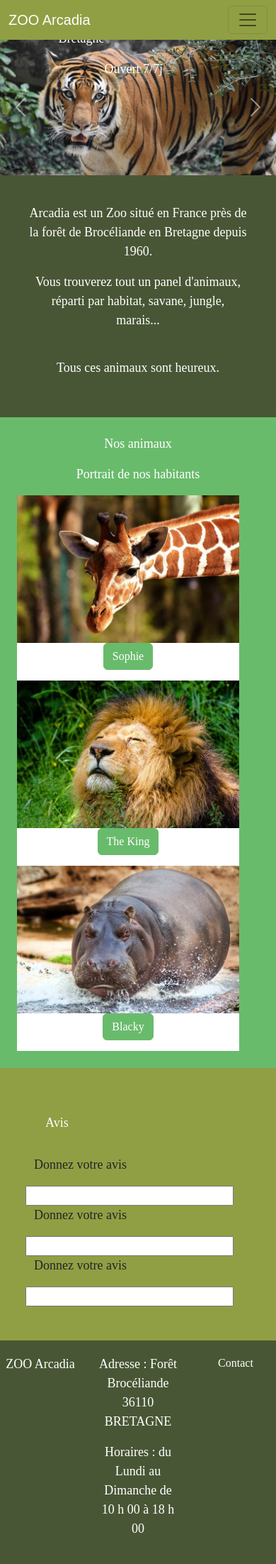
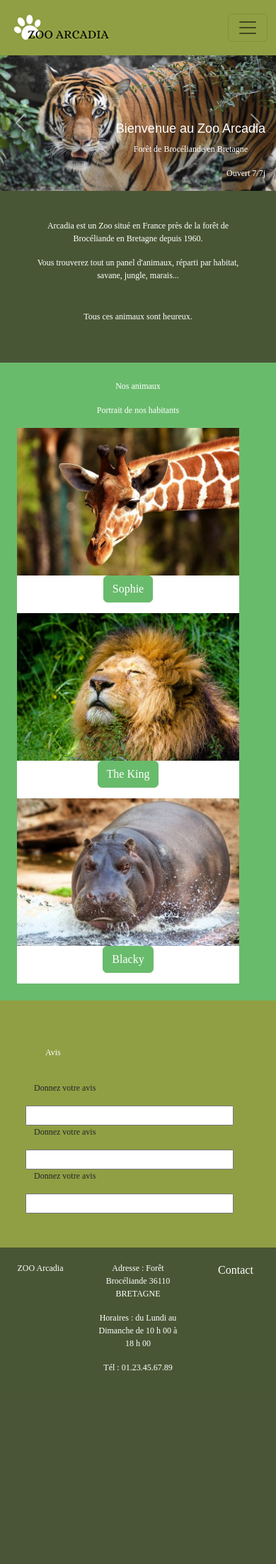
Before and after one commit to nancyh13500/ECF-Arcadia, a PHP site: page / in a window 390 px wide. Shown: the whole page at 71% size. After the commit the page ends 1931 px from the top, so only its background shows below. Run offline with PHP 8.4, Linux system fonts and the light colour scheme; some libraries are stand-ins or nearby versions; some web fonts are replaced.

Commit message:
ajout media query mobile

```diff
--- a/index.html
+++ b/index.html
@@ -36,7 +36,9 @@
       <header>
         <nav class="navbar bg-primary navbar-expand-lg bg-body-tertiary">
           <div class="container-fluid">
-            <a class="navbar-brand text-white" href="/">ZOO Arcadia</a>
+            <a class="navbar-brand text-white" href="/"
+              ><img src="/img/logo.png" alt="logo"
+            /></a>
             <button
               class="navbar-toggler text-white"
               type="button"
@@ -94,6 +96,7 @@
           <div class="col-4 col-lg-4">
             <p>Adresse : Forêt Brocéliande 36110 BRETAGNE</p>
             <p>Horaires : du Lundi au Dimanche de 10 h 00 à 18 h 00</p>
+            <p>Tél : 01.23.45.67.89</p>
           </div>
           <div class="col-4 col-lg-4">
             <a class="nav-link text-white" href="/pages/contact.html"
--- a/scss/main.scss
+++ b/scss/main.scss
@@ -21,7 +21,7 @@
 }
 
 .hero-scene-content {
-    height: 280px;
+    height: 250px;
     display: flex;
     flex-direction: row;
     margin-left: 50px;
@@ -37,18 +37,21 @@
     font-family: "Inika";
 }
 
+.navbar a {
+    font-family: "Alice";
+}
+
 
 /*End section navbar*/
 
 
 p {
     font-family: "Adamina";
-    font-size: 18px;
 }
 
 /*Section banner*/
 .image-text {
-    bottom: 120px;
+    bottom: 130px;
     right: 160px;
 }
 
@@ -91,3 +94,22 @@ p {
 }
 
 /*End section footer*/
+
+
+/*mediaqueries*/
+@media screen and (max-width: 768px) {
+    .image-text{
+        bottom: 0;
+        right: 15px;
+    }
+    h1 {
+        font-size: 18px;
+    }
+    p {
+        font-size: 12px;
+    }
+}
+
+
+
+/*fin mediaqueries*/
```
Also changed, not shown: img/logo.png (added), scss/main.css, 1 other file.
